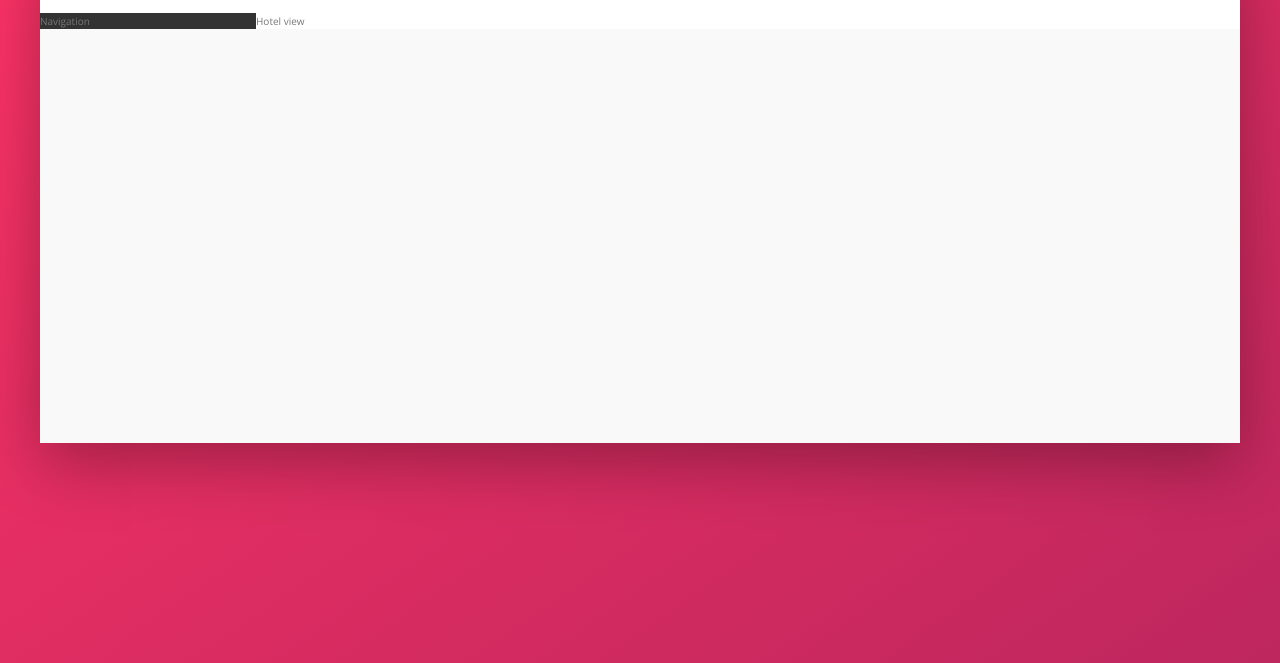
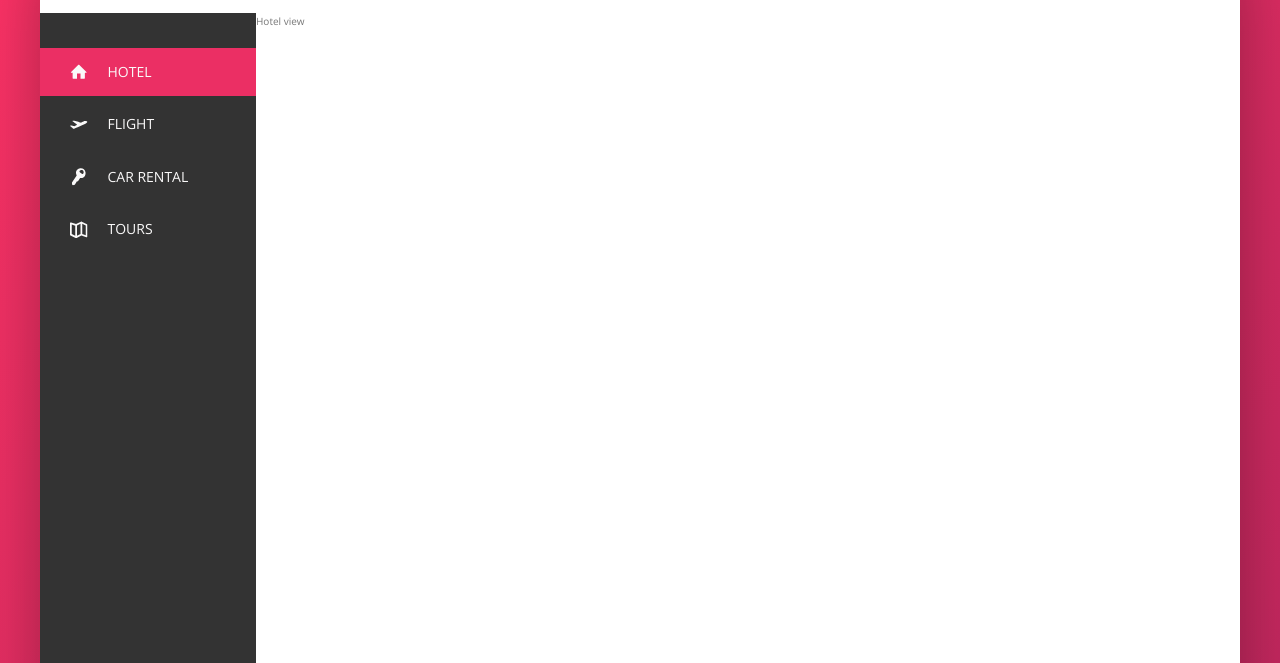
Before and after one commit to HDTran/advanced-css-sass-trillo, a website: page index.html in a window 1280 px wide. Shown: the part 137-800 px from the top of the page. Drawn offline with nearby package versions, Linux system fonts and the light colour scheme.

Commit message:
feat. Sidebar navigation
Implemented sidebar navigation with flexbox, CSS animations on
items and Flexbox to reposition copyright.

```diff
--- a/index.html
+++ b/index.html
@@ -44,7 +44,43 @@
             </header>
             <div class="content">
                 <nav class="sidebar">
-                    Navigation
+                    <ul class="side-nav">
+                        <li class="side-nav__item side-nav__item--active">
+                            <a href="#" class="side-nav__link">
+                                <svg class="side-nav__icon">
+                                    <use xlink:href="img/sprite.svg#icon-home"></use>
+                                </svg>
+                                <span>Hotel</span>
+                            </a>
+                        </li>
+                        <li class="side-nav__item">
+                            <a href="#" class="side-nav__link">
+                                <svg class="side-nav__icon">
+                                    <use xlink:href="img/sprite.svg#icon-aircraft-take-off"></use>
+                                </svg>
+                                <span>Flight</span>
+                            </a>
+                        </li>
+                        <li class="side-nav__item">
+                            <a href="#" class="side-nav__link">
+                                <svg class="side-nav__icon">
+                                    <use xlink:href="img/sprite.svg#icon-key"></use>
+                                </svg>
+                                <span>Car rental</span>
+                            </a>
+                        </li>
+                        <li class="side-nav__item">
+                            <a href="#" class="side-nav__link">
+                                <svg class="side-nav__icon">
+                                    <use xlink:href="img/sprite.svg#icon-map"></use>
+                                </svg>
+                                <span>Tours</span>
+                            </a>
+                        </li>
+                    </ul>
+                    <div class="legal">
+                        &copy; 2018 by Trillo. All rights reserved.
+                    </div>
                 </nav>
                 <main class="hotel-view">
                     Hotel view
--- a/sass/_components.scss
+++ b/sass/_components.scss
@@ -114,3 +114,69 @@
   }
 }
 /* USER NAVIGATION END */
+
+/* SIDE NAVIGATION START */
+.side-nav {
+  font-size: 1.4rem;
+  list-style: none;
+  margin-top: 3.5rem;
+
+  &__item {
+    position: relative;
+
+    &:not(:last-child) {
+      margin-bottom: .5rem;
+    }
+  }
+
+  &__item::before {
+    content: "";
+    position: absolute;
+    top: 0;
+    left: 0;
+    height: 100%;
+    width: .3rem;
+    background-color: var(--color-primary);
+    transform: scaleY(0);
+    transition: transform .2s,
+      width cubic-bezier(1,0,0,1) .2s // width set to delay for .2s
+      background-color .1s;
+  }
+
+  &__item:hover::before, &__item--active::before {
+    transform: scaleY(1);
+    width: 100%;
+  }
+
+  &__item:active::before {
+    background-color: var(--color-primary-light);
+  }
+
+  &__link:link, &__link:visited {
+    color: var(--color-grey-light-1);
+    text-decoration: none;
+    text-transform: uppercase;
+    display: block;
+    padding: 1.5rem 3rem;
+    position: relative;
+    z-index: 10;
+
+    display: flex;
+    align-items: center;
+  }
+
+  &__icon {
+    width: 1.75rem;
+    height: 1.75rem;
+    margin-right: 2rem;
+    fill: currentColor; // the color of the element or parent, heavily supported--useful for inheriting parents color changing on state
+  }
+}
+
+.legal {
+  font-size: 1.2rem;
+  color: var(--color-grey-light-4);
+  text-align: center;
+  padding: 2.5rem;
+}
+/* SIDE NAVIGATION END */
--- a/sass/_layout.scss
+++ b/sass/_layout.scss
@@ -25,9 +25,15 @@
 .sidebar {
   background-color: var(--color-grey-dark-1);
   flex: 0 0 18%;
+
+  display: flex;
+  flex-direction: column;
+  justify-content: space-between;
 }
 
 .hotel-view {
   background-color: #FFFFFF;
+  min-height: 80rem; // test
+
   flex: 1;
 }
```
Also changed, not shown: css/style.css.
